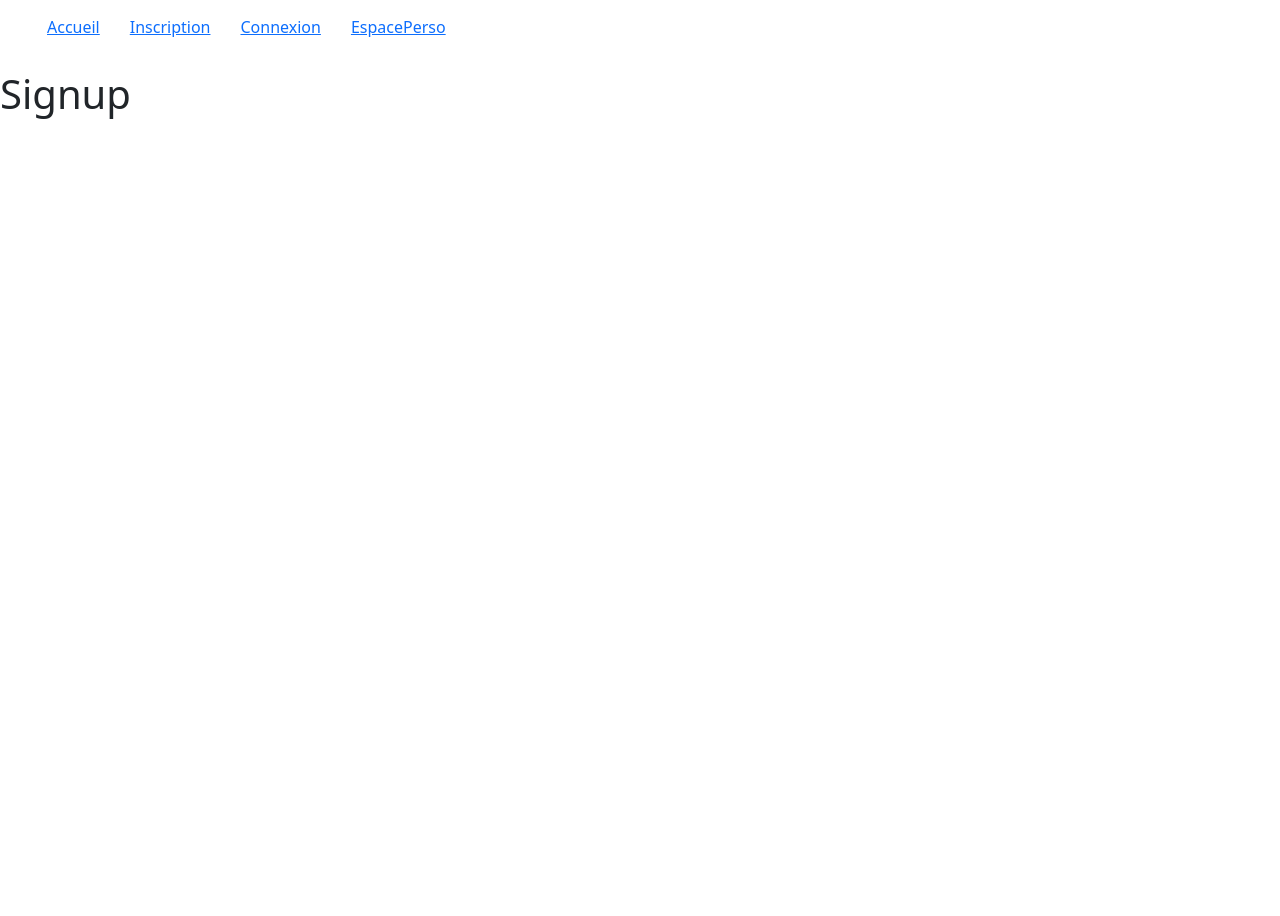
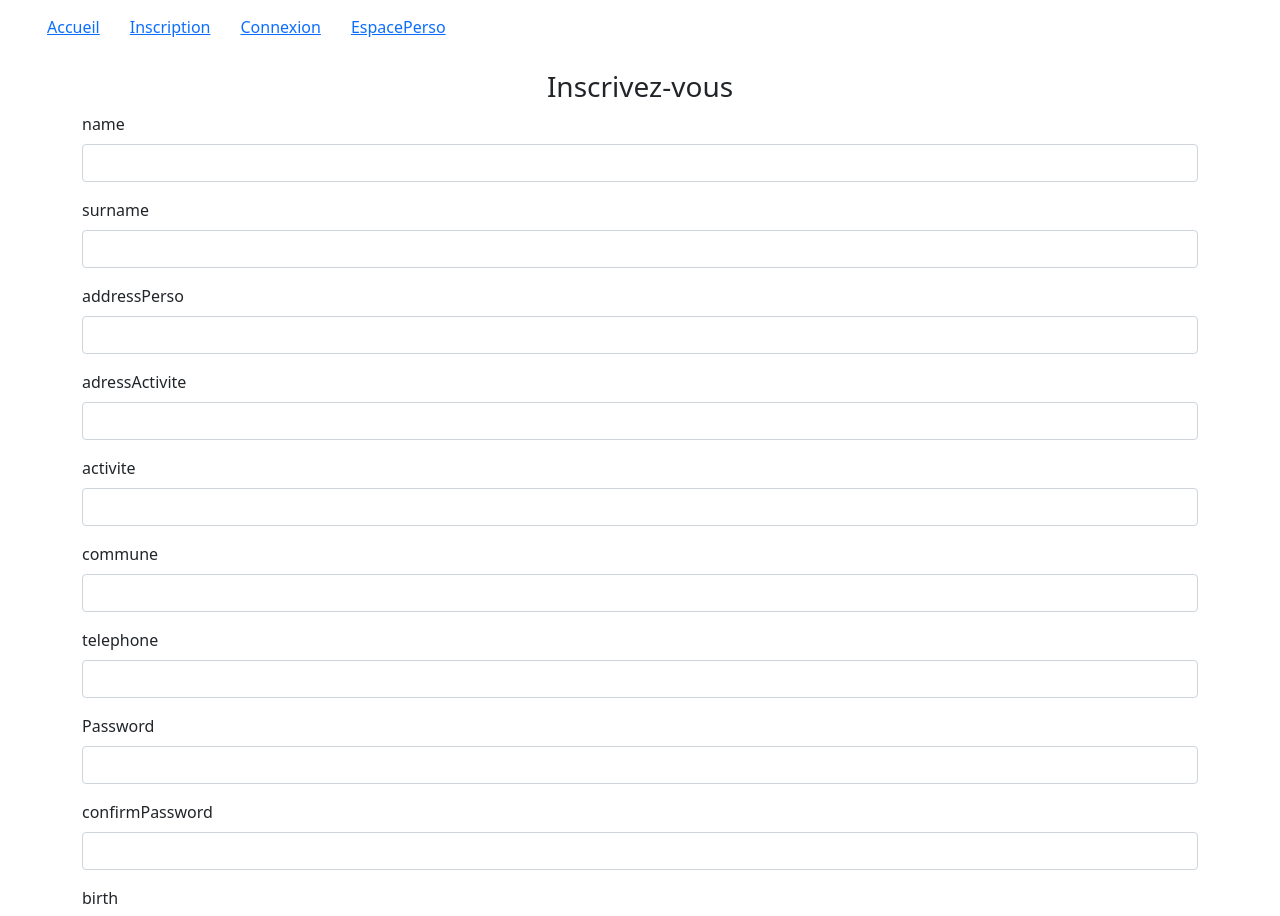
Before and after one commit to Abdou-sow/TaxCommune, a React (Create React App) app: page /Inscription in a window 1280 px wide. Shown: the top 916 px of the page. Before the commit the page ends 800 px from the top, so only its background shows below. Built offline with nearby package versions, Linux system fonts and the light colour scheme.

Commit message:
connexion sans display commune

```diff
--- a/src/views/Inscription.jsx
+++ b/src/views/Inscription.jsx
@@ -1,9 +1,90 @@
+import { useState } from "react";
+
 function Signup() {
+    const [name, setName] = useState("")
+    const [surname, setSurname] = useState("")
+    const [birth, setBirth] = useState("")
+    const [addressPerso, setsetAddressperso] = useState("")
+    const [adressActivite, setAddressactivite] = useState("")
+    const [activite, setActivite] = useState("")
+    const [commune, setCommune] = useState("")
+    const [telephone, setTelephone] = useState("")
+    const [passWord, setPassWord] = useState("")
+    const [confirmPassword, setConfirmPassword] = useState("")
+
+
+    // const validUser = (e) => {
+    //     e.preventDefault();
+
+    //     const url = "http://localhost:9001/signup"
+
+    //     axios.post(url, {
+    //         "name":name,
+    //         "surname":surname,
+    //         "birth":birth,
+    //         "addressPerso" :addressPerso,
+    //         "adressActivite" :adressActivite,
+    //         "activite":activite,
+    //         "commune":commune,
+    //         "telephone":telephone,
+    //         "passWord": passWord,
+    //         "confirmPassword": confirmPassword
+    //     }).then(res =>{
+    //         console.log("res :", res);
+    //         console.log("res.data :", res.data);
+    //     })
+
+    // }
     return (
-      <div>
-        <h1>Signup</h1>
-      </div>
-    );
-  }
+        <div className="container ">
+            <h3 className="text-center">Inscrivez-vous</h3>
+            {/* on ajoute  onSubmit={validUser} dans form */}
+            <form >
+                <div className="mb-3">
+                    <label for="exampleInputEmail1" className="form-label">name</label>
+                    <input type="text" className="form-control" autoComplete="name" onChange={(e) => setName(e.target.value)}></input>
+                </div>
+                <div className="mb-3">
+                    <label for="exampleInputEmail1" className="form-label">surname</label>
+                    <input type="text" className="form-control"  onChange={(e) => setSurname(e.target.value)}></input>
+                </div>
+                <div className="mb-3">
+                    <label for="exampleInputEmail1" className="form-label">addressPerso</label>
+                    <input type="text" className="form-control" onChange={(e) => setsetAddressperso(e.target.value)}></input>
+                </div>
+                <div className="mb-3">
+                    <label for="exampleInputEmail1" className="form-label">adressActivite</label>
+                    <input type="text" className="form-control"  onChange={(e) => setAddressactivite(e.target.value)}></input>
+                </div>
+                <div className="mb-3">
+                    <label for="exampleInputEmail1" className="form-label">activite</label>
+                    <input type="text" className="form-control"  onChange={(e) => setActivite(e.target.value)}></input>
+                </div>
+                <div className="mb-3">
+                    <label for="exampleInputEmail1" className="form-label">commune</label>
+                    <input type="text" className="form-control"  onChange={(e) => setCommune(e.target.value)}></input>
+                </div>
+                <div className="mb-3">
+                    <label for="exampleInputEmail1" className="form-label">telephone</label>
+                    <input type="text" className="form-control"  onChange={(e) => setTelephone(e.target.value)}></input>
+                </div>
+                <div className="mb-3">
+                    <label for="exampleFormControlInput1" className="form-label">Password </label>
+                    <input type="Password" className="form-control" onChange={(e) => setPassWord(e.target.value)}></input>
+                </div>
+                <div className="mb-3">
+                    <label for="exampleFormControlInput1" className="form-label">confirmPassword</label>
+                    <input type="Password" className="form-control" onChange={(e) => setConfirmPassword(e.target.value)}></input>
+                </div>
+                <div className="mb-3">
+                    <label for="exampleFormControlInput1" className="form-label">birth</label>
+                    <input type="date" className="form-control" onChange={(e) => setBirth(e.target.value)}></input>
+                </div>
+                <button type="submit" className="btn btn-primary">valider</button>
+            </form>
+        </div>
+    )
 
-  export default Signup;
+}
+
+export default Signup;
```
